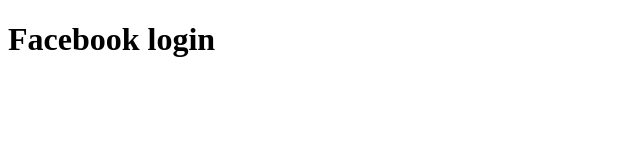
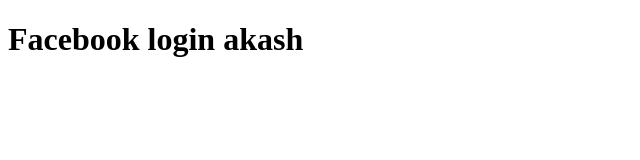
Before and after one commit to Akashguna2608/face_login, a plain HTML site: page Index.html in a window 1280 px wide. Shown: the whole page, without its empty margins (0-640 px from the left). Drawn offline with Linux system fonts and the light colour scheme.

Commit message:
upadated index html

```diff
--- a/Index.html
+++ b/Index.html
@@ -4,5 +4,5 @@
 
 </head>
 <body>
-    <h1> Facebook login </h1>
+    <h1> Facebook login akash </h1>
 </body>
```
